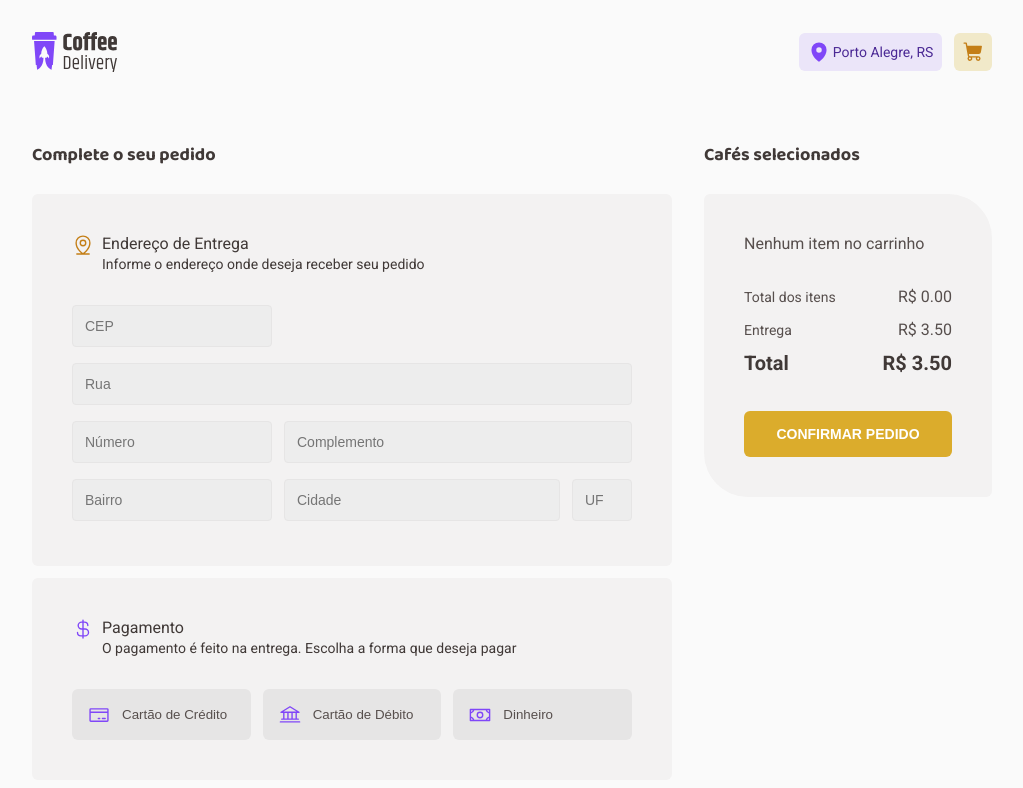
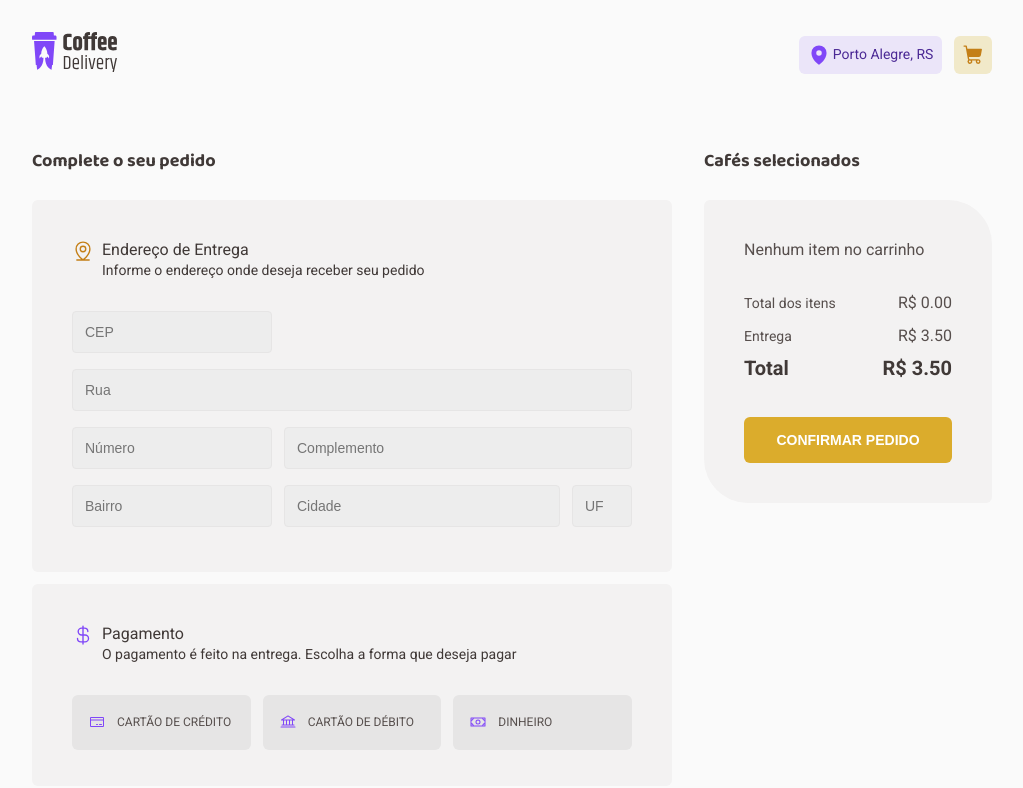
Before and after one commit to Luaxlz/ignite-coffe-delivery-challenge, a React (Vite) app: page /checkout in a window 1280 px wide. Shown: the top 788 px of the page, without its empty margins (128-1151 px from the left). Built offline with nearby package versions, Linux system fonts and the light colour scheme.

Commit message:
feat: added cart count and made ajustments

```diff
--- a/src/Pages/Checkout/index.tsx
+++ b/src/Pages/Checkout/index.tsx
@@ -16,6 +16,7 @@ import {
   OrderProductsContainer,
   PaymentActions,
   PaymentContainer,
+  PaymentErrorMessage,
   ResumeContainer,
 } from './styles';
 import { TitleInfo } from './components/TitleInfo';
@@ -26,6 +27,8 @@ import { zodResolver } from '@hookform/resolvers/zod';
 import { Fragment, useContext } from 'react';
 import { CartContext } from '../../contexts/CartContext';
 import { coffees } from '../../../data.json';
+import { Radio } from './components/Radio';
+import { useNavigate } from 'react-router-dom';
 
 const deliveryAddressSchema = zod.object({
   cep: zod.string().min(1),
@@ -35,33 +38,28 @@ const deliveryAddressSchema = zod.object({
   number: zod.string().min(1),
   state: zod.string().min(1),
   street: zod.string().min(1),
+  paymentMethod: zod.enum(['credit', 'debit', 'cash'], {
+    invalid_type_error: 'Informe um método de pagamento',
+  }),
 });
 
 export type OrderInfo = zod.infer<typeof deliveryAddressSchema>;
 
 export function Checkout() {
+  const navigate = useNavigate();
   const { cart } = useContext(CartContext);
-  const { register, handleSubmit, reset } = useForm<OrderInfo>({
+  const {
+    register,
+    handleSubmit,
+    reset,
+    watch,
+    formState: { errors },
+  } = useForm<OrderInfo>({
     resolver: zodResolver(deliveryAddressSchema),
-    defaultValues: {
-      cep: '',
-      city: '',
-      complement: '',
-      district: '',
-      number: '',
-      state: '',
-      street: '',
-    },
   });
 
   const cartHasItems = cart.length >= 1;
   const deliveryFee = 3.5;
-
-  function handleCheckout(data: any) {
-    console.log(data);
-
-    reset();
-  }
 
   const coffeesInCart = cart.map((item) => {
     const coffeeInfo = coffees.find((coffee) => coffee.id === item.id);
@@ -81,6 +79,17 @@ export function Checkout() {
   );
 
   const orderTotalPrice = coffeesInCartTotalPrice + deliveryFee;
+
+  const selectedPaymentMethod = watch('paymentMethod');
+
+  function handleCheckout(data: any) {
+    if (coffeesInCart.length < 1) {
+      alert('Ops! Parece que você não tem nada no seu carrinho ainda');
+      navigate('/');
+    }
+    //checkout(data);
+    reset();
+  }
 
   return (
     <>
@@ -158,20 +167,38 @@ export function Checkout() {
                 subtitle='O pagamento é feito na entrega. Escolha a forma que deseja pagar'
                 color='purple'
               />
-
               <PaymentActions>
-                <button type='button'>
-                  <CreditCard size={22} className='paymentButtonIcon' />
-                  Cartão de Crédito
-                </button>
-                <button type='button'>
-                  <Bank size={22} className='paymentButtonIcon' />
-                  Cartão de Débito
-                </button>
-                <button type='button'>
-                  <Money size={22} className='paymentButtonIcon' />
-                  Dinheiro
-                </button>
+                {errors.paymentMethod ? (
+                  <PaymentErrorMessage role='alert'>
+                    {errors.paymentMethod.message}
+                  </PaymentErrorMessage>
+                ) : null}
+                <div>
+                  <Radio
+                    isSelected={selectedPaymentMethod === 'credit'}
+                    {...register('paymentMethod')}
+                    value='credit'
+                  >
+                    <CreditCard size={16} />
+                    <span>Cartão de crédito</span>
+                  </Radio>
+                  <Radio
+                    isSelected={selectedPaymentMethod === 'debit'}
+                    {...register('paymentMethod')}
+                    value='debit'
+                  >
+                    <Bank size={16} />
+                    <span>Cartão de Débito</span>
+                  </Radio>
+                  <Radio
+                    isSelected={selectedPaymentMethod === 'cash'}
+                    {...register('paymentMethod')}
+                    value='cash'
+                  >
+                    <Money size={16} />
+                    <span>Dinheiro</span>
+                  </Radio>
+                </div>
               </PaymentActions>
             </PaymentContainer>
           </OrderFormContainer>
--- a/src/Pages/Checkout/styles.ts
+++ b/src/Pages/Checkout/styles.ts
@@ -118,12 +118,20 @@ export const InputContainer = styled.div`
 
 export const PaymentActions = styled.div`
   display: flex;
-  flex-direction: row;
+  flex-direction: column;
   gap: 0.75rem;
   width: 35rem;
   height: 3.1875rem;
 
-  button {
+  > div {
+    display: flex;
+    flex-direction: row;
+    width: 100%;
+    gap: 0.75rem;
+  }
+`;
+
+export const PaymentButton = styled.button<{ $selectedPayment?: boolean }>`
   display: flex;
   flex: 1;
   gap: 0.75rem;
@@ -131,23 +139,20 @@ export const PaymentActions = styled.div`
   align-items: center;
   justify-content: flex-start;
   border-radius: 6px;
-    border: 0;
+  border: ${({ theme, $selectedPayment }) =>
+    $selectedPayment ? `1px solid ${theme.purple}` : 0};
   background: ${(props) => props.theme['base-button']};
   color: ${(props) => props.theme['base-text']};
   cursor: pointer;
-    .paymentButtonIcon {
+
+  svg {
     color: ${(props) => props.theme['purple']};
   }
-  }
 
-  button:hover {
+  &:hover {
     background-color: ${(props) => props.theme['base-hover']};
     color: ${(props) => props.theme['base-subtitle']};
     transition: all 0.2s;
-  }
-
-  button:active {
-    background-color: ${(props) => props.theme['purple-light']};
   }
 `;
 
@@ -230,3 +235,9 @@ export const Divider = styled.div`
   height: 0;
   border: 1px solid ${(props) => props.theme['base-button']};
 `;
+
+export const PaymentErrorMessage = styled.p`
+  font-size: ${(props) => props.theme.fontSize['text-xs']};
+  font-weight: 400;
+  color: red;
+`;
--- a/src/Pages/Home/components/ProductCard/index.tsx
+++ b/src/Pages/Home/components/ProductCard/index.tsx
@@ -62,11 +62,13 @@ export function ProductCard({ coffee }: CoffeeProps) {
   return (
     <CoffeeCard>
       <img src={coffee.image} alt={coffee.title} />
-      <Tags>
+      <div>
         {coffee.tags.map((tag) => (
-          <span key={tag}>{tag}</span>
+          <Tags>
+            <span key={tag}>{tag}</span>
+          </Tags>
         ))}
-      </Tags>
+      </div>
       <span id='cardTitle'>{coffee.title}</span>
       <p id='cardSubTitle'>{coffee.description}</p>
       <CoffeeCardInfoContainer>
--- a/src/Pages/Home/components/ProductCard/styles.ts
+++ b/src/Pages/Home/components/ProductCard/styles.ts
@@ -32,17 +32,26 @@ export const CoffeeCard = styled.div`
     max-width: 13.5rem;
     margin-bottom: 2.06rem;
   }
+
+  > div {
+    display: flex;
+    flex-direction: row;
+    flex-wrap: wrap;
+    gap: 11px;
+    max-width: 100%;
+  }
 `;
 
 export const Tags = styled.div`
   display: flex;
   align-items: center;
   justify-content: center;
-  width: 5.06rem;
+  //max-width: 100%;
   height: 1.31rem;
   background-color: ${(props) => props.theme['yellow-light']};
   border-radius: 100px;
   margin: 0.75rem auto 1rem;
+  padding: 12px;
 
   span {
     color: ${(props) => props.theme['yellow-dark']};
--- a/src/components/Header/index.tsx
+++ b/src/components/Header/index.tsx
@@ -1,20 +1,36 @@
-import { HeaderContainer } from './styles';
+import { CartCounter, HeaderContainer } from './styles';
 import LogoCoffeeDelivery from '../../assets/Logo/Logo@ignite-coffe-delivery.svg';
 import { MapPin, ShoppingCart } from '@phosphor-icons/react';
 import { NavLink } from 'react-router-dom';
+import { useContext } from 'react';
+import { CartContext } from '../../contexts/CartContext';
 
 export function Header() {
+  const { cart } = useContext(CartContext);
+  const cartItemsCount = cart.reduce((previuosValue, currentItem) => {
+    return (previuosValue += currentItem.quantity);
+  }, 0);
+
   return (
     <HeaderContainer>
-      <img src={LogoCoffeeDelivery} alt='' />
+      <NavLink to='/'>
+        <img src={LogoCoffeeDelivery} alt='' />
+      </NavLink>
       <nav>
-        <NavLink to='/' id='location'>
+        <div id='location'>
           <MapPin size={22} weight='fill' />
           <span>Porto Alegre, RS</span>
-        </NavLink>
-        <NavLink to='/checkout' id='cart'>
-          <ShoppingCart size={22} weight='fill' />
-        </NavLink>
+        </div>
+        <div id='cartContainer'>
+          <NavLink to='/checkout' id='cart'>
+            <ShoppingCart size={22} weight='fill' />
+          </NavLink>
+          {cartItemsCount >= 1 ? (
+            <CartCounter>
+              {cartItemsCount > 99 ? 99 : cartItemsCount}
+            </CartCounter>
+          ) : null}
+        </div>
       </nav>
     </HeaderContainer>
   );
--- a/src/components/Header/styles.ts
+++ b/src/components/Header/styles.ts
@@ -38,5 +38,27 @@ export const HeaderContainer = styled.header`
       color: ${(props) => props.theme['yellow-dark']};
       background: ${(props) => props.theme['yellow-light']};
     }
+    #cartContainer {
+      display: flex;
+      z-index: 1;
+    }
   }
 `;
+
+export const CartCounter = styled.div`
+  display: flex;
+  position: relative;
+  align-items: center;
+  justify-content: center;
+  width: 20px;
+  height: 20px;
+  left: -10px;
+  top: -10px;
+  border-radius: 50%;
+  background-color: ${(props) => props.theme['yellow-dark']};
+  z-index: 100;
+
+  font-size: ${(props) => props.theme.fontSize['text-s']};
+  font-weight: 400;
+  color: ${(props) => props.theme.white};
+`;
```
Lines whose indentation alone changed are shown as unchanged.
